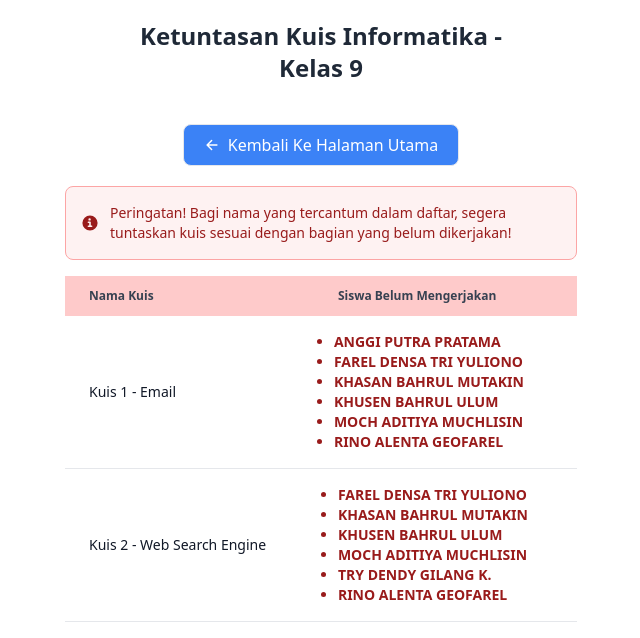
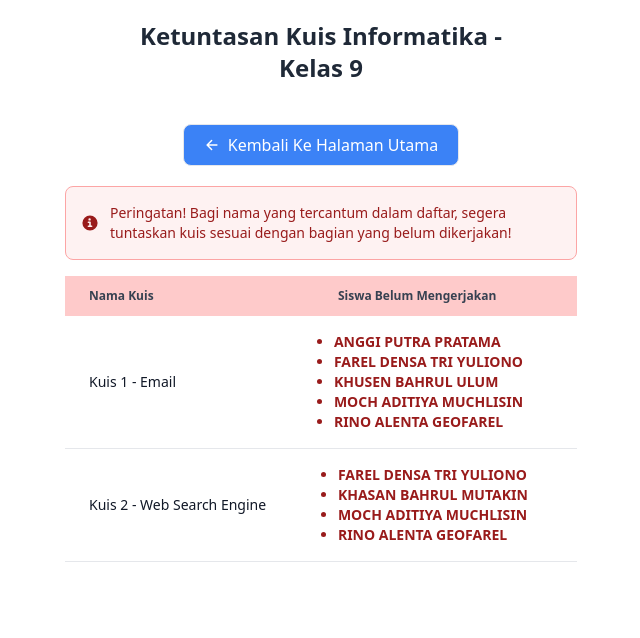
Before and after one commit to wanglaga/kuiskelas9, a website: page kuis/ketuntasan.html in a window 1280 px wide. Shown: the whole page, without its empty margins (319-959 px from the left). Drawn offline with nearby package versions, Linux system fonts and the light colour scheme.

Commit message:
Dendy, Khasan, Khusen

```diff
--- a/kuis/ketuntasan.html
+++ b/kuis/ketuntasan.html
@@ -55,7 +55,6 @@
                             <ul class="list-disc">
                                 <li>ANGGI PUTRA PRATAMA</li>
                                 <li>FAREL DENSA TRI YULIONO</li>
-                                <li>KHASAN BAHRUL MUTAKIN</li>
                                 <li>KHUSEN BAHRUL ULUM</li>
                                 <li>MOCH ADITIYA MUCHLISIN</li>
                                 <li>RINO ALENTA GEOFAREL</li>
@@ -71,9 +70,7 @@
                             <ul class="list-disc">
                                 <li>FAREL DENSA TRI YULIONO</li>
                                 <li>KHASAN BAHRUL MUTAKIN</li>
-                                <li>KHUSEN BAHRUL ULUM</li>
                                 <li>MOCH ADITIYA MUCHLISIN</li>
-                                <li>TRY DENDY GILANG K.</li>
                                 <li>RINO ALENTA GEOFAREL</li>
                             </ul>
                         </td>
```
